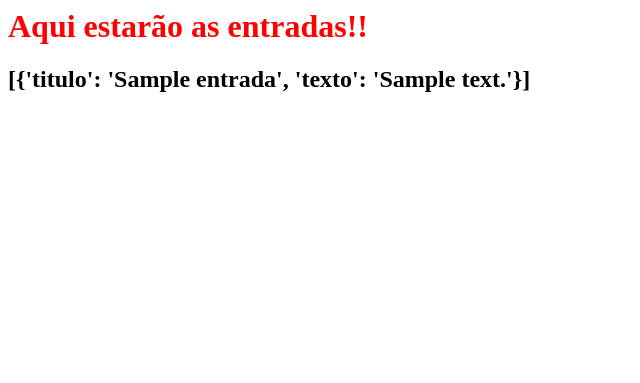
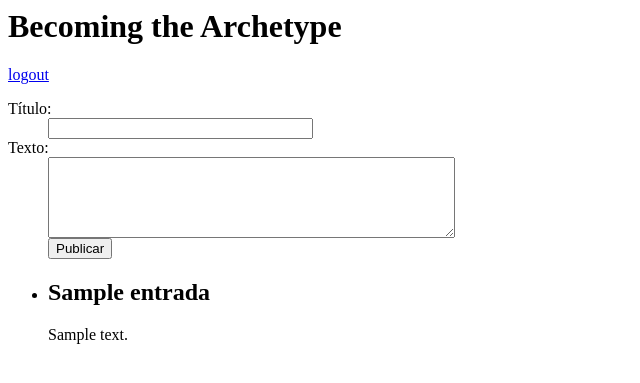
Before and after one commit to micaelpimentel/python-html-css, a Flask app: page / in a window 1280 px wide. Shown: the top 383 px of the page, without its empty margins (0-640 px from the left). Run offline with Flask 2, Linux system fonts and the light colour scheme; the visitor is signed in with stand-in values (Sample User, id 1); tables that the repository leaves empty hold one stand-in row (values such as "Sample post").

Commit message:
Added login and logout

```diff
--- a/app.py
+++ b/app.py
@@ -46,3 +46,20 @@ def inserir_entrada():
     g.bd.execute(sql, request.form['campoTitulo'], request.form['campoTexto'])
     g.bd.commit()
     return redirect(url_for('exibir_entradas'))
+
+@app.route('/logout')
+def logout():
+    session.pop('logado', None)
+    return redirect(irl_for('exibir_entradas'))
+
+@app.route('/login', methods=["GET", "POST"])
+def login():
+    if request.method == "POST":
+        if request.form['campoUsuario'] != 'admin' \
+            and request.form['campoSenha'] != 'admin':
+            erro = "Senha ou usuário inválidos"
+        else:
+            session['logado'] = True
+            return redirect(url_for('exibir_entradas'))
+
+    return render_template('login.html', erro=erro)
--- a/templates/exibir_entradas.html
+++ b/templates/exibir_entradas.html
@@ -1,5 +1,29 @@
-<h1 style="color: red;">Aqui estarão as entradas!!</h1>
+{% extends 'layout.html' %}
 
-<h2>{{entradas}}</h2>
+{% block corpo %}
+    {% if session.logado %}
+        <form action="{{url_for('inserir_entrada')}}" method="POST" class="ins-entrada">
+            <dl>
+                <dt>Título:
+                    <dd><input type="text" size="30" name="campoTitulo"></dd>
+                </dt>
+                <dt>Texto:
+                    <dd><textarea rows="5" cols="48" name="campoTexto"></textarea></dd>
+                    <dd><input type="submit" value="Publicar"></dd>
+                </dt>
+            </dl>
 
-<img src="{{img}}">
+        </form>
+    {% endif %}
+    <ul class="entradas">
+        {% for entrada in entradas %}
+        <li>
+            <h2>{{ entrada.titulo }}</h2>
+            {{entrada.texto}}
+        </li>
+        {% else %}
+        <li><em>Inacreditável, você não tem nenhuma postagem</em></li>
+        {% endfor %}
+    </ul>
+
+{% endblock %}
--- /dev/null
+++ b/templates/layout.html
@@ -0,0 +1,21 @@
+<!doctype HTML5>
+<html>
+    <head>
+        <title>Becoming the Archetype</title>
+    </head>
+    <body>
+        <div class="pagina">
+            <h1>Becoming the Archetype</h1>
+            <div class="metanav">
+                {% if not session.logado %}
+                <a href="{{url_for('login')}}">login</a>
+                {% else %}
+                <a href="{{url_for('logout')}}">logout</a>
+                {% endif %}
+            </div>
+            {% block corpo %}{% endblock %}
+        </div>
+
+    </body>
+
+</html>
```
Also changed, not shown: templates/login.html (added, +7 -0 lines).
